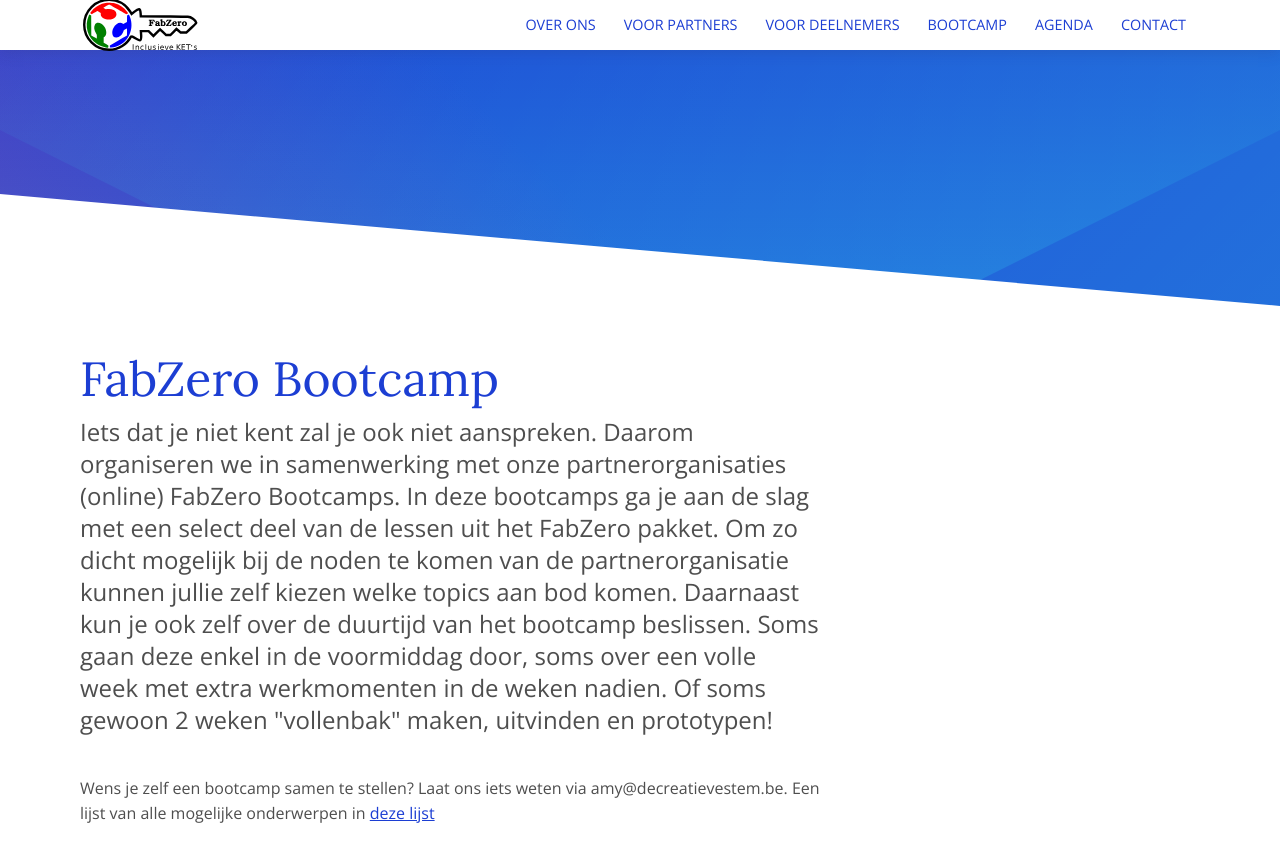
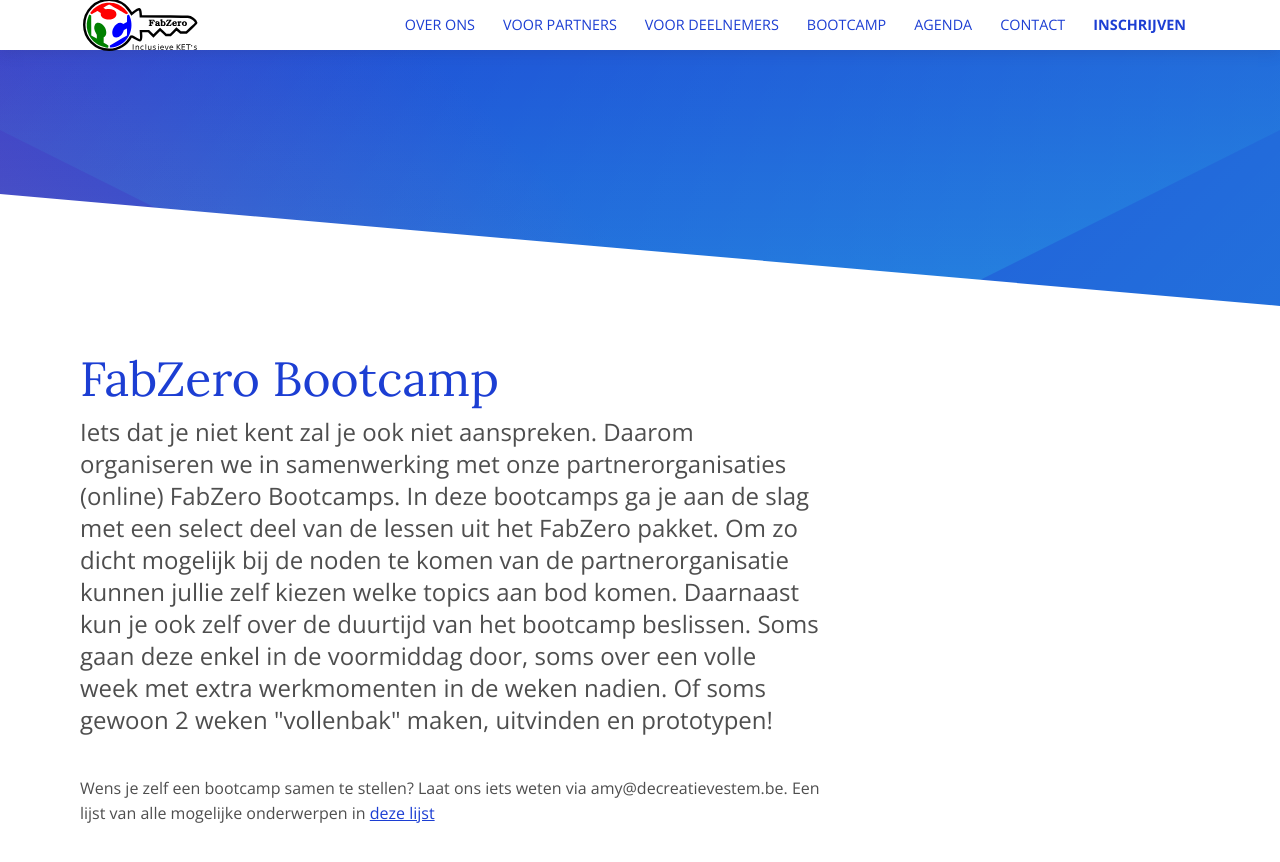
Before and after one commit to IngegnoMakerSpace/inclusievekets, a Jekyll site: the page built from _services/bootcamp.md, in a window 1280 px wide and 900 px high. Shown: the top 862 px of the window. Built offline with Jekyll 4.4.1, drawn with Linux system fonts in a browser that asks for light colours; some of the changed text lies outside the part shown.

Commit message:
add button inschrijven

```diff
--- a/_includes/main-menu.html
+++ b/_includes/main-menu.html
@@ -8,10 +8,12 @@
 
     <li><a href="{{site.baseurl}}/bootcamp/" class="{% if page.url contains 'bootcamp' %}current{% endif %}">Bootcamp</a></li>
 
-    <!--<li><a href="../../_services/FabZero.md" >FabZero</a></li>-->
+
 
     <li><a href="{{site.baseurl}}/kalender/" class="{% if page.url contains 'kalendert' %}current{% endif %}">Agenda</a></li>
 
     <li><a href="{{site.baseurl}}/contact/" class="{% if page.url contains 'contact' %}current{% endif %}">Contact</a></li>
+
+      <li><a href="https://forms.gle/fm2Pvd8KjBTAf4iy8" ><b>INSCHRIJVEN</b></a></li>
   </ul>
 </div>
```
Also changed, not shown: _services/bootcamp.md (+0 -1 lines).
